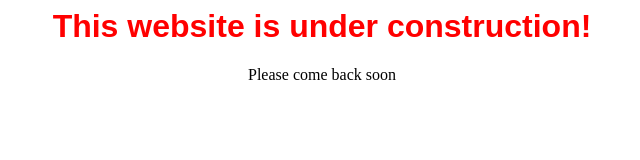
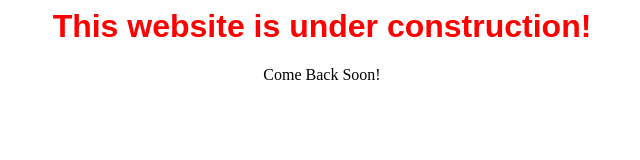
Before and after one commit to Kartik-Nagpal/LightningLord4.github.io, a plain HTML site: page index.html in a window 1280 px wide. Shown: the full height of the page, 318-958 px from the left. Drawn offline with Linux system fonts and the light colour scheme.

Commit message:
Update index.html

```diff
--- a/index.html
+++ b/index.html
@@ -4,5 +4,5 @@
 <body>
   <title> LightningLord Productions </title>
   <h1>This website is under construction!</h1>
-  <div id="sub">Please come back soon</div>
+  <div id="sub">Come Back Soon!</div>
 </body>
```
